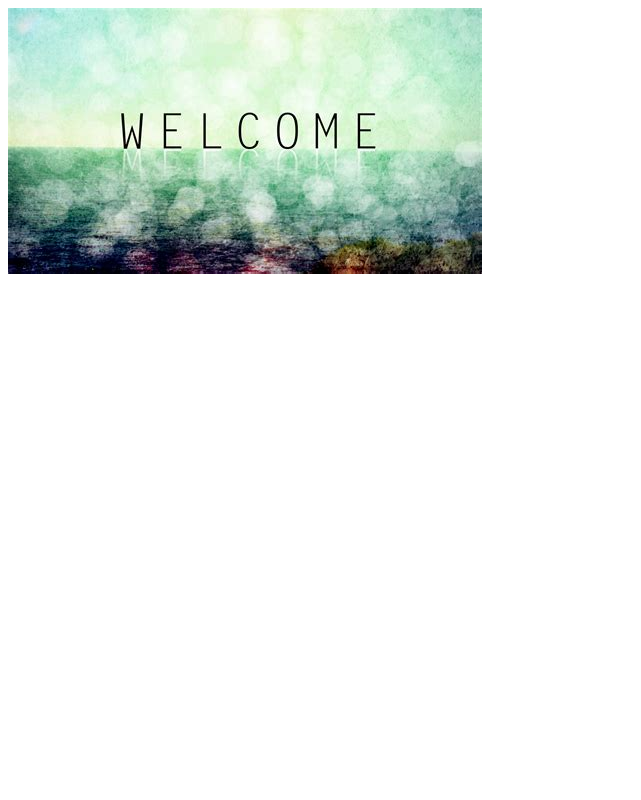
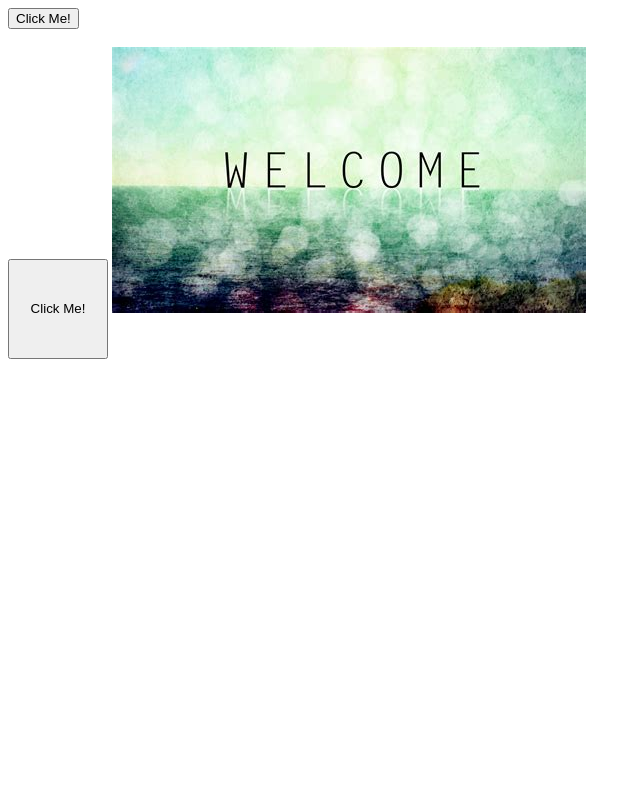
Before and after one commit to Edge-Erro/Edge-Erro.gitHub.io, a plain HTML site: page index.html in a window 1280 px wide. Shown: the top 800 px of the page, without its empty margins (0-641 px from the left). Drawn offline with Linux system fonts and the light colour scheme.

Commit message:
index.html

```diff
--- a/index.html
+++ b/index.html
@@ -3,6 +3,8 @@
           <title>hello</title>
      </head>
      <body>
+          <button>Click Me!</button><br /><br />
+          <button style="height:100px;width:100px;">Click Me!</button>
           <img
                src="welcome.jpg">
           <marquee>
```
